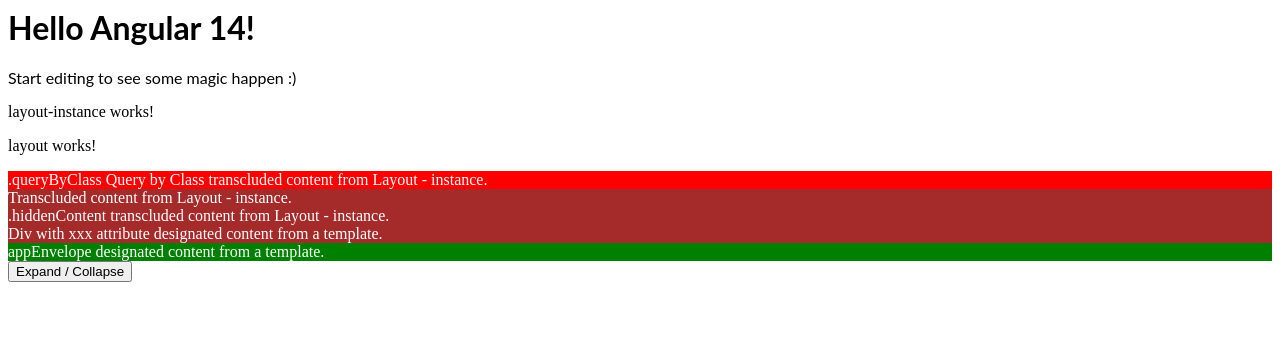
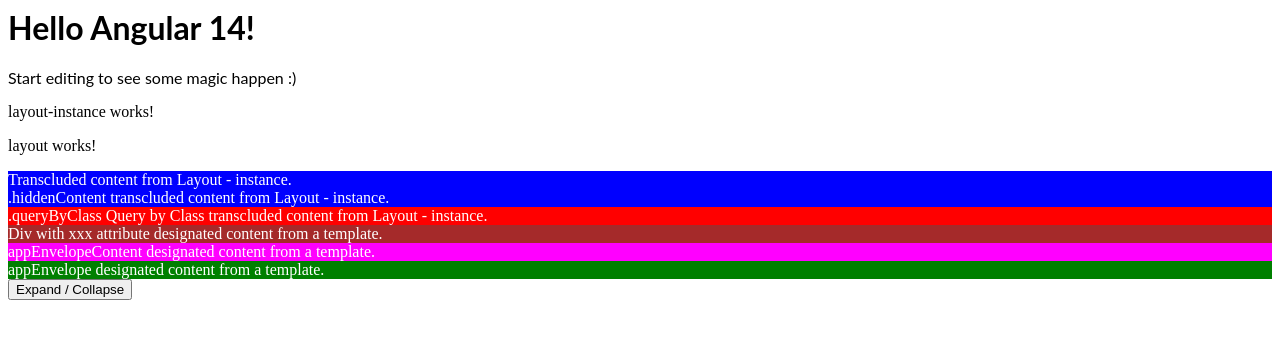
Before and after one commit to vgpro54321/NgContent-Study-v2, an Angular app: page / in a window 1280 px wide. Shown: the top 338 px of the page. Built offline with nearby package versions, Linux system fonts and the light colour scheme.

Commit message:
2 files modified

```diff
--- a/src/app/layout-instance/layout-instance.component.html
+++ b/src/app/layout-instance/layout-instance.component.html
@@ -16,8 +16,8 @@
   </ng-template>
 
   <div xxx>Div with xxx attribute designated content from a template.</div>
-  <!--
+
   <ng-container appEnvelopeContent>
     appEnvelopeContent designated content from a template.
-  </ng-container> -->
+  </ng-container>
 </app-layout>
--- a/src/app/layout/layout.component.html
+++ b/src/app/layout/layout.component.html
@@ -9,7 +9,11 @@
 </div>
 
 <div style="background-color: brown; color: white;">
-  <ng-content [select]="[xxx]"></ng-content>
+  <ng-content select="[xxx]"></ng-content>
+</div>
+
+<div style="background-color: magenta; color: white;">
+  <ng-content select="[appEnvelopeContent]"></ng-content>
 </div>
 
 <div style="background-color: green; color: white;">
```
